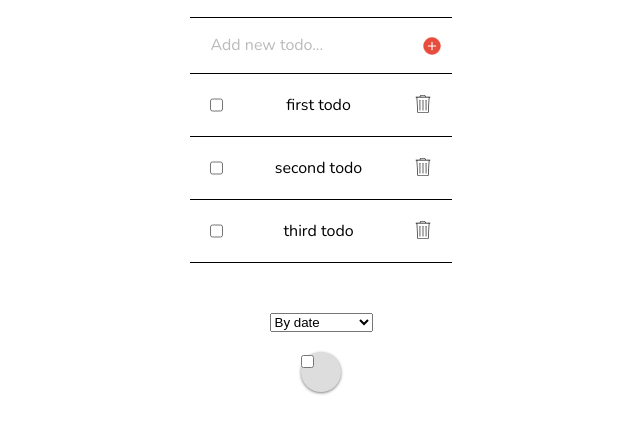
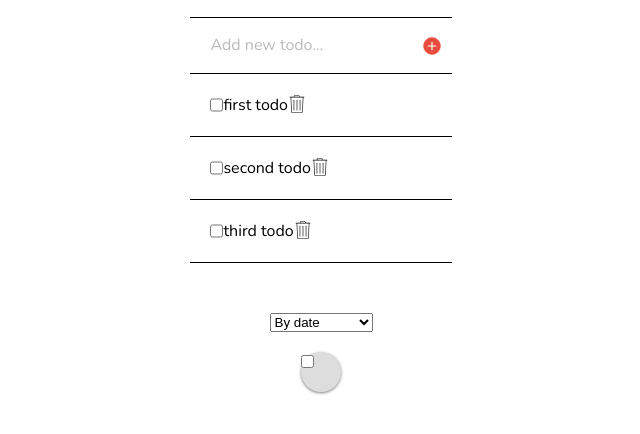
Before and after one commit to fac-12/JJJH-ToDoList, a website: page index.html in a window 1280 px wide. Shown: the part 96-530 px from the top of the page, without its empty margins (319-959 px from the left). Drawn offline with nearby package versions, Linux system fonts and the light colour scheme.

Commit message:
Messing around with item buttons

```diff
--- a/style.css
+++ b/style.css
@@ -56,7 +56,7 @@ _
   padding: 20px;
   border-bottom: 1px solid black;
   display: flex;
-  justify-content: space-between;
+  justify-content: flex-start;
 }
 
 .todo-listitem-deleteIcon {
@@ -71,6 +71,7 @@ _
 .todo-listitem-deleteButton {
   background: none;
   border: none;
+  align-self: flex-end;
 
 }
 
```
